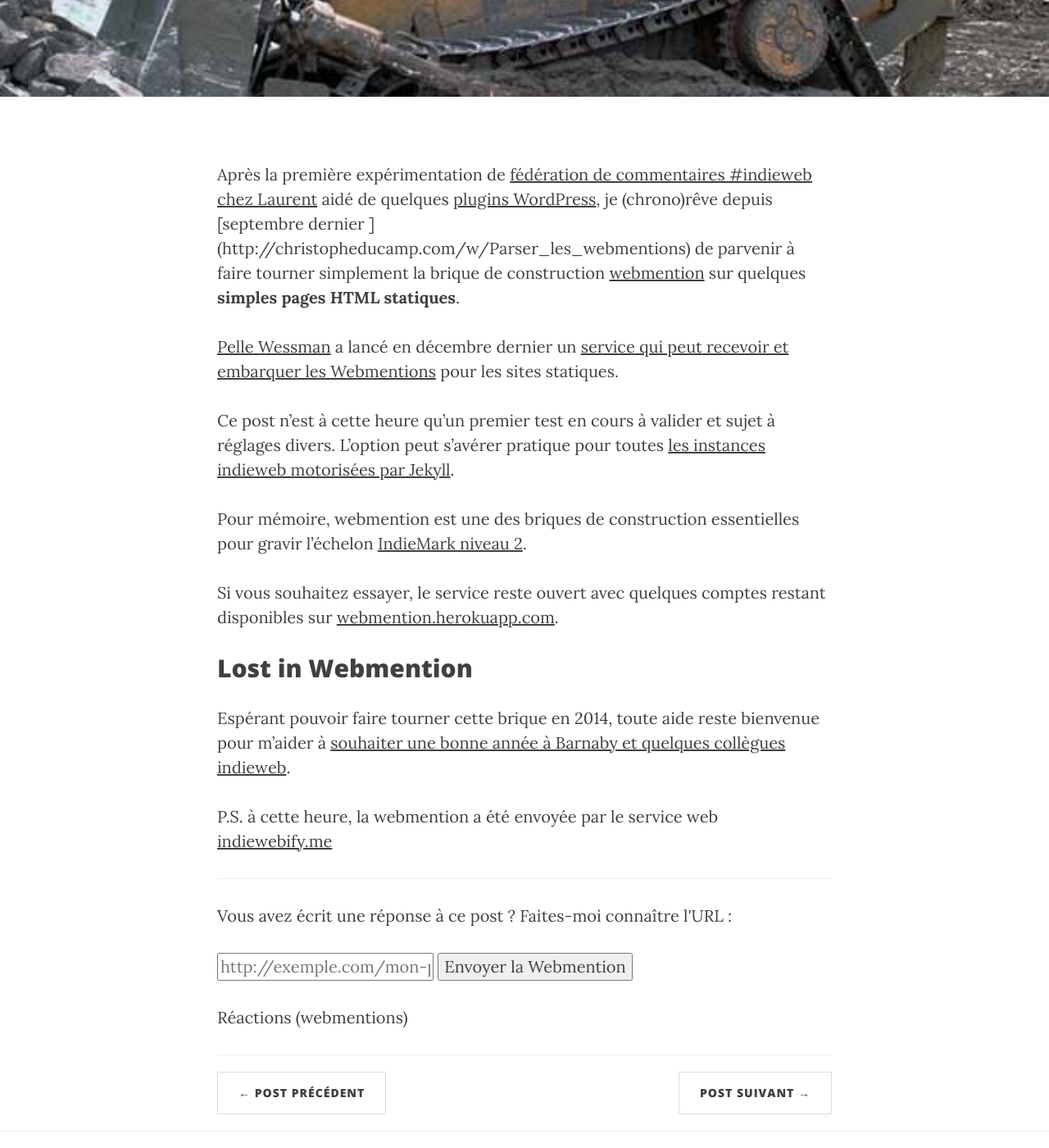
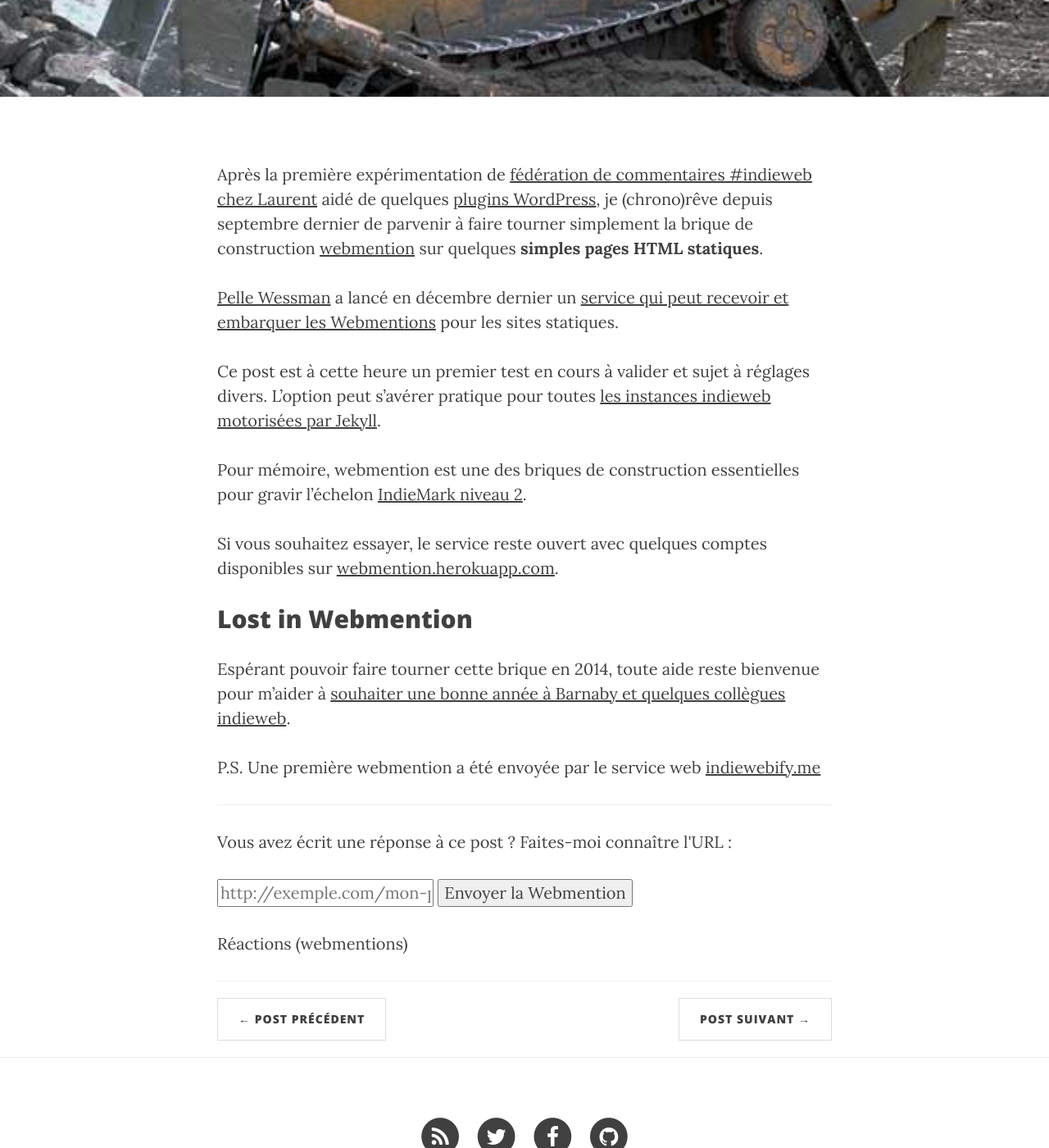
Before and after one commit to ChristopheDucamp/xtof-clean-blog, a Jekyll site: the page built from _posts/2014-01-11-Webmentions-Jekyll.md, in a window 1280 px wide and 1400 px high, scrolled down 358 px. Shown: the whole window at 82% size. Built offline with Jekyll 4.4.1, drawn with Linux system fonts in a browser that asks for light colours; nearby versions of some CDN libraries; comment, search, counter and statistics services are not loaded.

Commit message:
Updated Webmentions Jekyll

```diff
--- a/_posts/2014-01-11-Webmentions-Jekyll.md
+++ b/_posts/2014-01-11-Webmentions-Jekyll.md
@@ -1,27 +1,26 @@
 ---
 title: Webmentions et Jekyll
-date: 2014-01-11 14:47:00 Z
+date: 2014-01-11 15:47:00 +01:00
 tags:
 - webmention
 - indieweb
 - jekyll
+subtitle: Embarquer les webmentions sur votre site.
 layout: post
-subtitle: Embarquer les webmentions sur votre site.
 ---
 
-Après la première expérimentation de [fédération de commentaires #indieweb chez Laurent](https://eschnou.com/entry/testing-indieweb-federation-with-waterpigscouk-aaronpareckicom-and--62-24908.html) aidé de quelques [plugins WordPress](http://indiewebcamp.com/WordPress#Essential_IndieWeb_plugins), je (chrono)rêve depuis <time class="dt-published" datetime="2013-09-15">[septembre dernier ](http://christopheducamp.com/w/Parser_les_webmentions)</time> de parvenir à faire tourner simplement la brique de construction [webmention](http://indiewebcamp.com/webmention-fr) sur quelques **simples pages HTML statiques**.
+Après la première expérimentation de [fédération de commentaires #indieweb chez Laurent](https://eschnou.com/entry/testing-indieweb-federation-with-waterpigscouk-aaronpareckicom-and--62-24908.html) aidé de quelques [plugins WordPress](http://indiewebcamp.com/WordPress#Essential_IndieWeb_plugins), je (chrono)rêve depuis <time datetime="2013-09-15">septembre dernier</time> de parvenir à faire tourner simplement la brique de construction [webmention](http://indiewebcamp.com/webmention-fr) sur quelques **simples pages HTML statiques**.
 
 <span class="h-card" rel="colleague met">[Pelle Wessman](http://voxpelli.com/)</span> a lancé en <time class="dt-published" datetime="2013-12-13">décembre dernier</time> un [service qui peut recevoir et embarquer les Webmentions](http://voxpelli.com/2013/12/webmentions-for-static-pages/) pour les sites statiques.
 
-Ce post n'est à cette heure qu'un premier test en cours à valider et sujet à réglages divers.
-L'option peut s'avérer pratique pour toutes  [les instances indieweb motorisées par Jekyll](http://indiewebcamp.com/Jekyll-fr).
+Ce post est à cette heure un premier test en cours à valider et sujet à réglages divers. L'option peut s'avérer pratique pour toutes  [les instances indieweb motorisées par Jekyll](http://indiewebcamp.com/Jekyll-fr).
 
 Pour mémoire, webmention est une des briques de construction essentielles pour gravir l'échelon [IndieMark niveau 2](http://indiewebcamp.com/IndieMark#Level_2).
 
-Si vous souhaitez essayer, le service reste ouvert avec quelques comptes restant disponibles sur [webmention.herokuapp.com](http://webmention.herokuapp.com).
+Si vous souhaitez essayer, le service reste ouvert avec quelques comptes disponibles sur [webmention.herokuapp.com](http://webmention.herokuapp.com).
 
 ## Lost in Webmention
 
-Espérant pouvoir faire tourner cette brique en 2014,  toute aide reste bienvenue pour m'aider à [souhaiter une bonne année à Barnaby et quelques collègues indieweb](http://waterpigs.co.uk/notes/4QbH5C/).
+Espérant pouvoir faire tourner cette brique en 2014, toute aide reste bienvenue pour m'aider à [souhaiter une bonne année à Barnaby et quelques collègues indieweb](http://waterpigs.co.uk/notes/4QbH5C/).
 
-P.S. à cette heure, la webmention a été envoyée par le service web [indiewebify.me](http://indiewebify.me)
+P.S. Une première webmention a été envoyée par le service web [indiewebify.me](http://indiewebify.me)
```
